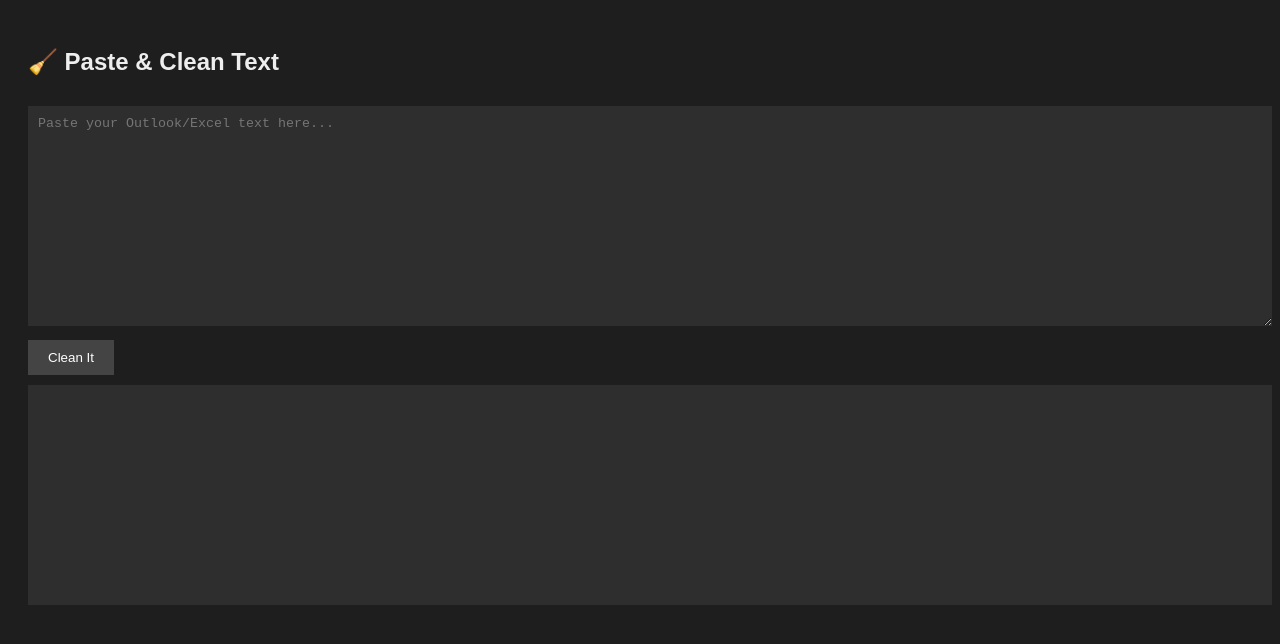
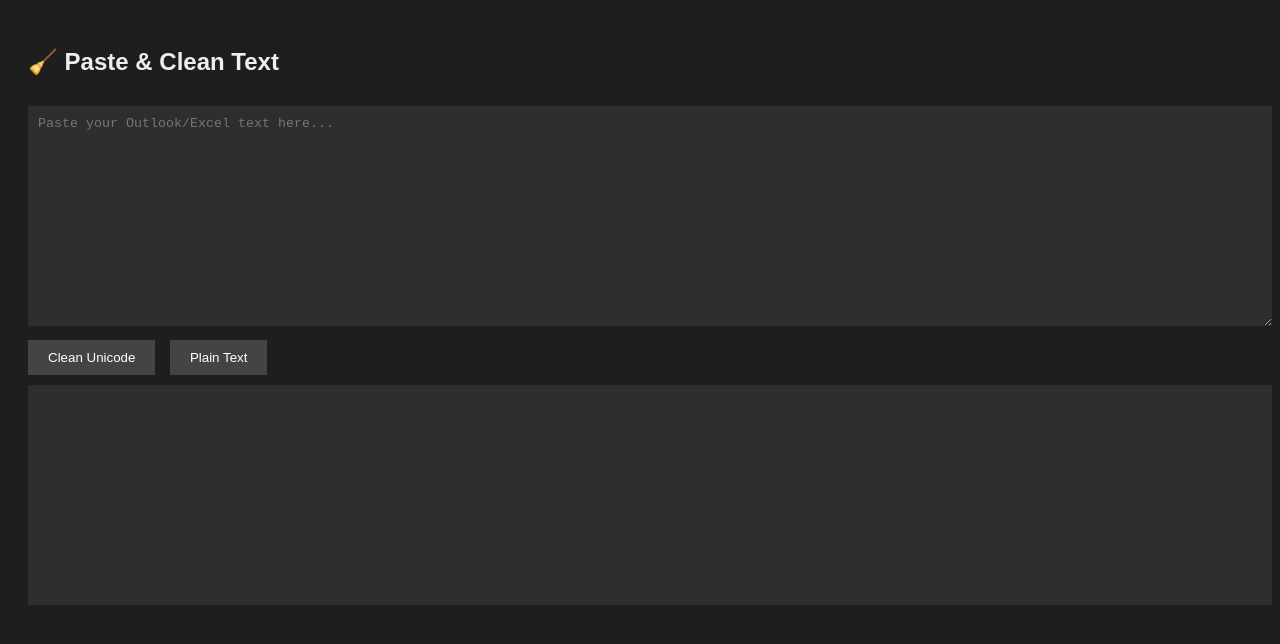
Before and after one commit to Sancires/text-decrapifier, a plain HTML site: page index.html in a window 1280 px wide. Drawn offline with Linux system fonts and the light colour scheme.

Commit message:
Update index.html

```diff
--- a/index.html
+++ b/index.html
@@ -6,24 +6,37 @@
   <style>
     body { font-family: sans-serif; padding: 20px; background: #1e1e1e; color: #eee; }
     textarea, pre { width: 100%; height: 200px; margin-top: 10px; background: #2e2e2e; color: #eee; border: none; padding: 10px; font-family: monospace; }
-    button { margin-top: 10px; padding: 10px 20px; background: #444; color: #fff; border: none; cursor: pointer; }
+    button { margin-top: 10px; margin-right: 10px; padding: 10px 20px; background: #444; color: #fff; border: none; cursor: pointer; }
     button:hover { background: #666; }
   </style>
 </head>
 <body>
   <h2>🧹 Paste & Clean Text</h2>
   <textarea id="input" placeholder="Paste your Outlook/Excel text here..."></textarea>
-  <button onclick="cleanText()">Clean It</button>
+  <div>
+    <button onclick="cleanText()">Clean Unicode</button>
+    <button onclick="stripSymbols()">Plain Text</button>
+  </div>
   <pre id="output" placeholder="Cleaned output will appear here..."></pre>
 
   <script>
     function cleanText() {
       let raw = document.getElementById('input').value;
 
-      // Replace non-breaking spaces, zero-width spaces, and other invisible junk
       let cleaned = raw
-        .replace(/[\u00A0\u200B\u200C\u200D\uFEFF]/g, ' ')  // Replace with regular space
+        .replace(/[\u00A0\u200B\u200C\u200D\uFEFF]/g, ' ')  // Replace invisible Unicode with space
         .replace(/[^\x20-\x7E\n\r]/g, ''); // Remove non-ASCII except line breaks
+
+      document.getElementById('output').textContent = cleaned;
+    }
+
+    function stripSymbols() {
+      let raw = document.getElementById('input').value;
+
+      let cleaned = raw
+        .replace(/[\u00A0\u200B\u200C\u200D\uFEFF]/g, ' ')  // Remove invisible junk
+        .replace(/[\$\¢£¥€₹]/g, '')                        // Remove currency symbols
+        .replace(/[^\x20-\x7E\n\r]/g, '');                 // Remove non-ASCII
 
       document.getElementById('output').textContent = cleaned;
     }
```
